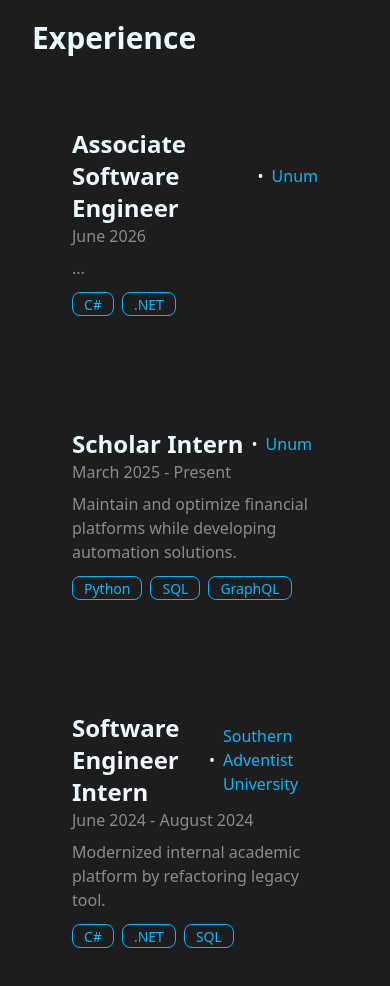
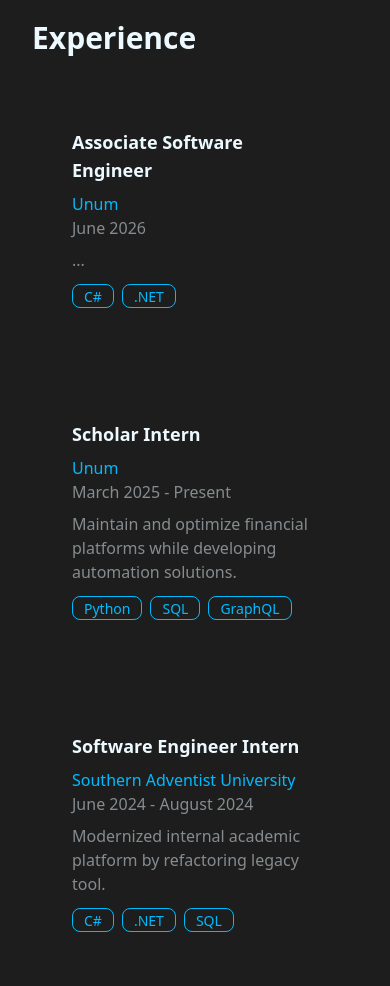
Before and after one commit to taddmtii/portfolio, a React (Vite) app: page / in a window 390 px wide. Shown: the part 860-1846 px from the top of the page. Built offline with nearby package versions, Linux system fonts and the light colour scheme.

Commit message:
more mobile fixes

```diff
--- a/src/components/ExperienceCard.tsx
+++ b/src/components/ExperienceCard.tsx
@@ -18,10 +18,10 @@ export default function ExperienceCard({
       <div className="flex p-10 flex-row w-full md:h-45">
         <div className="flex flex-col gap-3">
           <div>
-            <div className="flex items-center gap-2">
-              <div className="font-bold text-2xl">{positionName}</div>
-              <div>•</div>
-              <div className="text-info">{company}</div>
+            <div className="flex flex-wrap items-center gap-2">
+              <div className="font-bold md:text-2xl text-lg">{positionName}</div>
+              <div className="hidden md:block">•</div>
+              <div className="text-info md:inline w-full md:w-auto">{company}</div>
             </div>
             <div className="flex md:block w-50 opacity-50 shrink-0">
               <span>{dateRange}</span>
```
